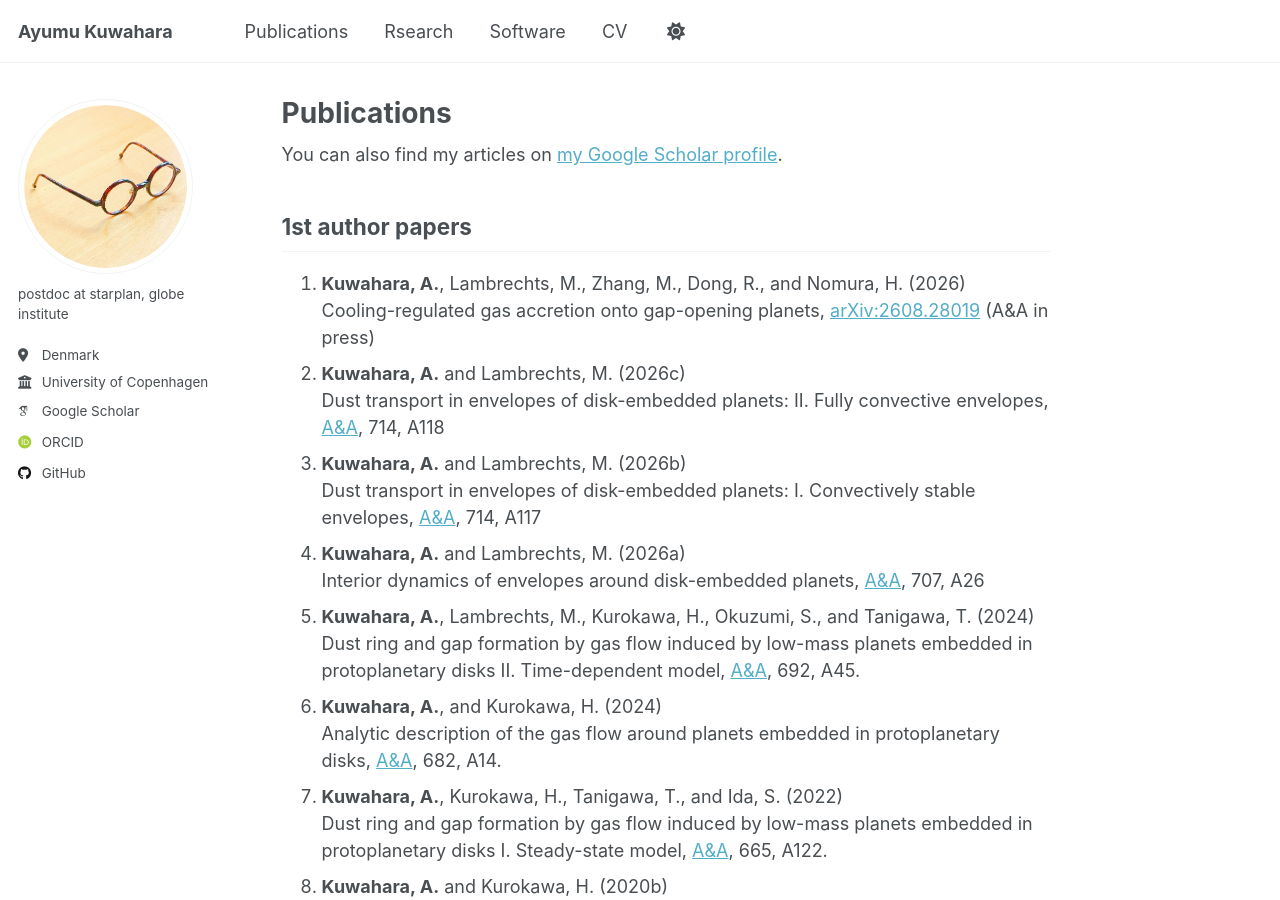
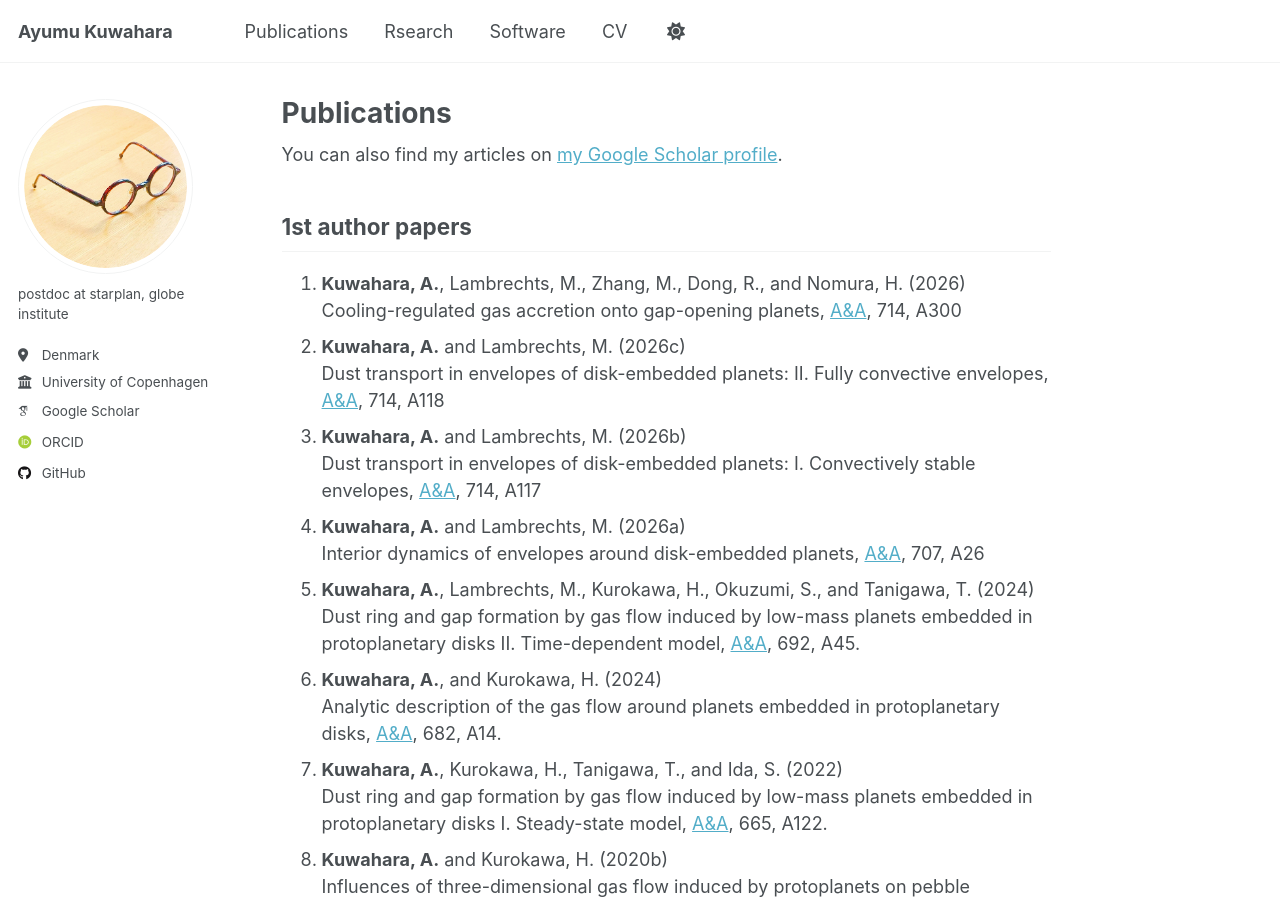
Before and after one commit to AyumuKuwahara/ayumukuwahara.github.io, a Jekyll site: the page built from _pages/publications.html, in a window 1280 px wide and 900 px high. Built offline with Jekyll 4.4.1, drawn with Linux system fonts in a browser that asks for light colours; some web fonts are replaced.

Commit message:
Update publications.html

```diff
--- a/_pages/publications.html
+++ b/_pages/publications.html
@@ -12,7 +12,8 @@ author_profile: true
 
 <ol>
   <li><b>Kuwahara, A.</b>, Lambrechts, M., Zhang, M., Dong, R., and Nomura, H. (2026)<br>
-    Cooling-regulated gas accretion onto gap-opening planets, <a href="https://arxiv.org/abs/2608.28019">arXiv:2608.28019</a> (A&A in press)
+    Cooling-regulated gas accretion onto gap-opening planets,
+    <a href="https://doi.org/10.1051/0004-6361/202660736">A&A</a>, 714, A300
   </li>
   <li><b>Kuwahara, A.</b> and Lambrechts, M. (2026c)<br>
     Dust transport in envelopes of disk-embedded planets: II. Fully convective envelopes,
```
